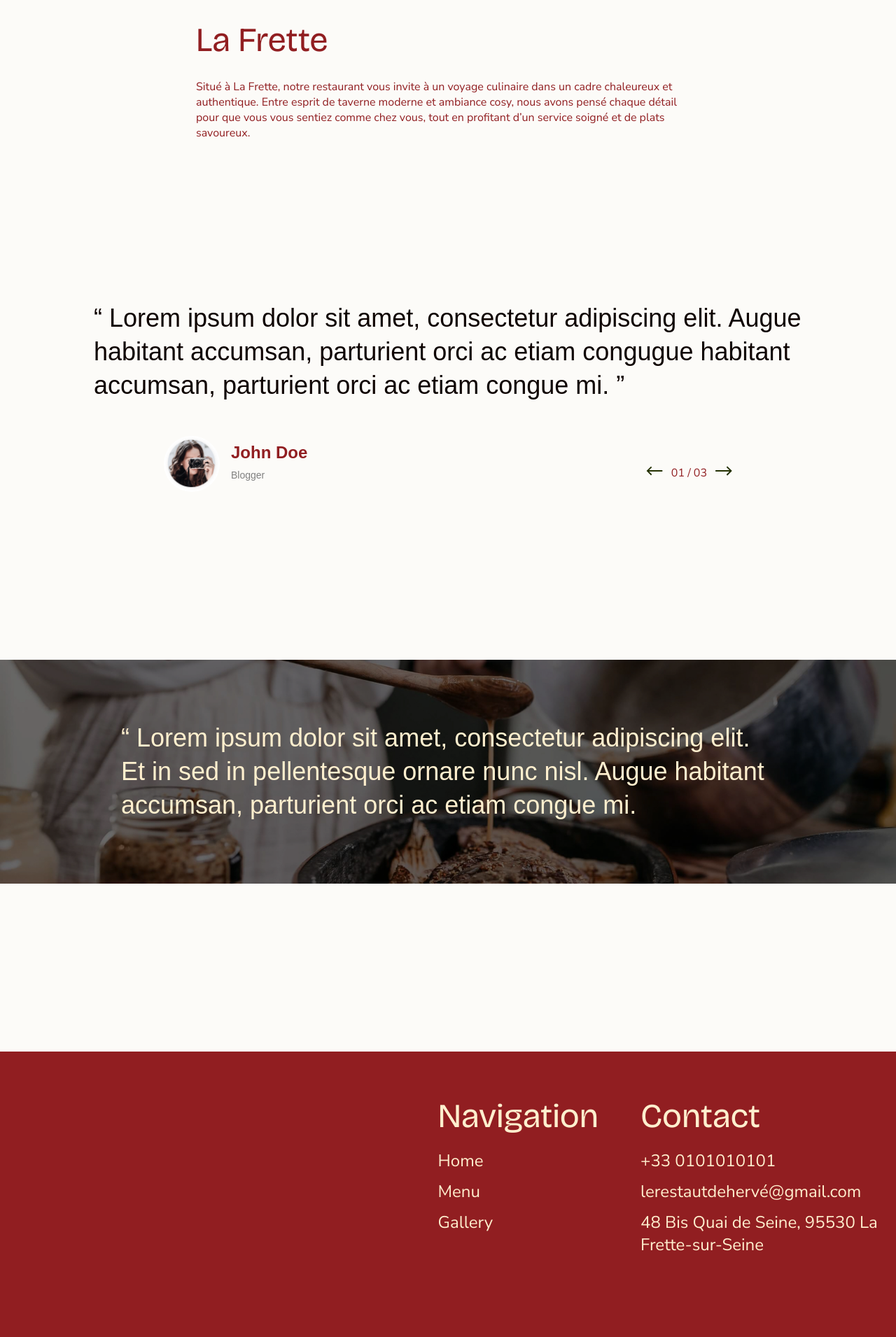
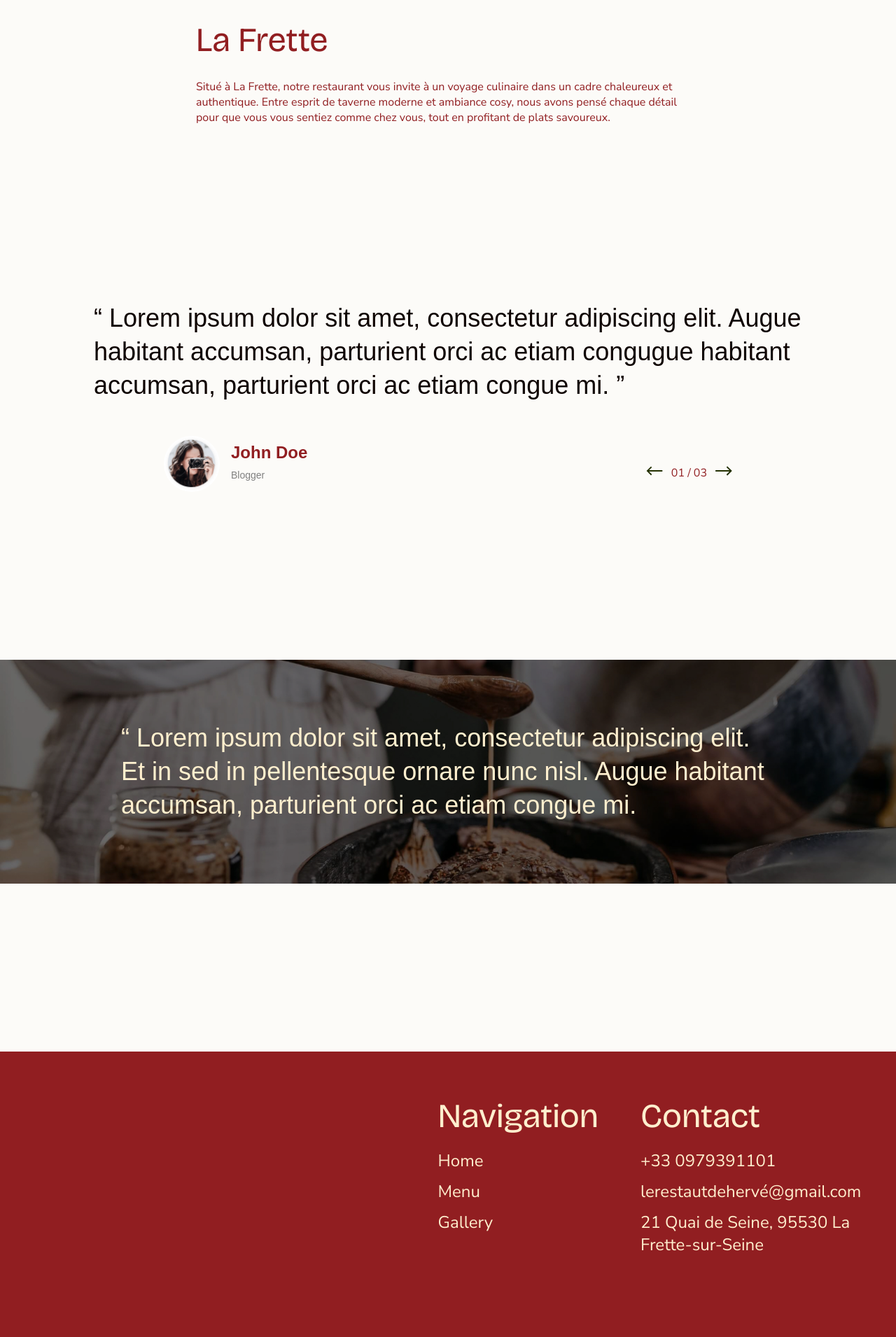
Before and after one commit to Pierrooooo/taverne, a Next.js app: page / in a window 1280 px wide. Shown: the part 2849-4760 px from the top of the page at 70% size. Built offline with nearby package versions, Linux system fonts and the light colour scheme.

Commit message:
:construction:

```diff
--- a/src/app/components/footer/footer.tsx
+++ b/src/app/components/footer/footer.tsx
@@ -28,13 +28,13 @@ export default function Footer(): JSX.Element {
                     <p className="title">Contact</p>
                     <ul>
                         <li>
-                            <CopyToClipboard text="+33 0101010101" />
+                            <CopyToClipboard text="+33 0979391101"/>
                         </li>
                         <li>
                             <CopyToClipboard text="lerestautdehervé@gmail.com"/>
                         </li>
                         <li>
-                            <a target='_blank' href="https://www.google.fr/maps/place/La+P'tite+Taverne/@48.9683424,2.1600307,14.36z/data=!4m10!1m2!2m1!1sla+pt'ite+tavern!3m6!1s0x47e661a0d6113b35:0x597b80010c1c8d95!8m2!3d48.9704529!4d2.1806255!15sChBsYSBwJ3RpdGUgdGF2ZXJuWhIiEGxhIHAgdGl0ZSB0YXZlcm6SARFmcmVuY2hfcmVzdGF1cmFudOABAA!16s%2Fg%2F11y9r4ljlz?entry=ttu&g_ep=EgoyMDI0MTIxMS4wIKXMDSoASAFQAw%3D%3D">48 Bis Quai de Seine,
+                            <a target='_blank' href="https://www.google.fr/maps/place/La+P'tite+Taverne/@48.9683424,2.1600307,14.36z/data=!4m10!1m2!2m1!1sla+pt'ite+tavern!3m6!1s0x47e661a0d6113b35:0x597b80010c1c8d95!8m2!3d48.9704529!4d2.1806255!15sChBsYSBwJ3RpdGUgdGF2ZXJuWhIiEGxhIHAgdGl0ZSB0YXZlcm6SARFmcmVuY2hfcmVzdGF1cmFudOABAA!16s%2Fg%2F11y9r4ljlz?entry=ttu&g_ep=EgoyMDI0MTIxMS4wIKXMDSoASAFQAw%3D%3D">21 Quai de Seine,
                             95530 La Frette-sur-Seine</a>
                         </li>
                     </ul>
--- a/src/app/components/visualStory/visualStory.tsx
+++ b/src/app/components/visualStory/visualStory.tsx
@@ -53,7 +53,7 @@ export default function VisualStory(): JSX.Element {
                     <p className={`${styles.texts_para} para_s`}>
                         Situé à La Frette, notre restaurant vous invite à un voyage culinaire dans un cadre chaleureux et authentique.
                         Entre esprit de taverne moderne et ambiance cosy, nous avons pensé chaque détail pour que vous vous sentiez comme chez vous,
-                        tout en profitant d’un service soigné et de plats savoureux.
+                        tout en profitant de plats savoureux.
                     </p>
                 </div>
             </div>
```
